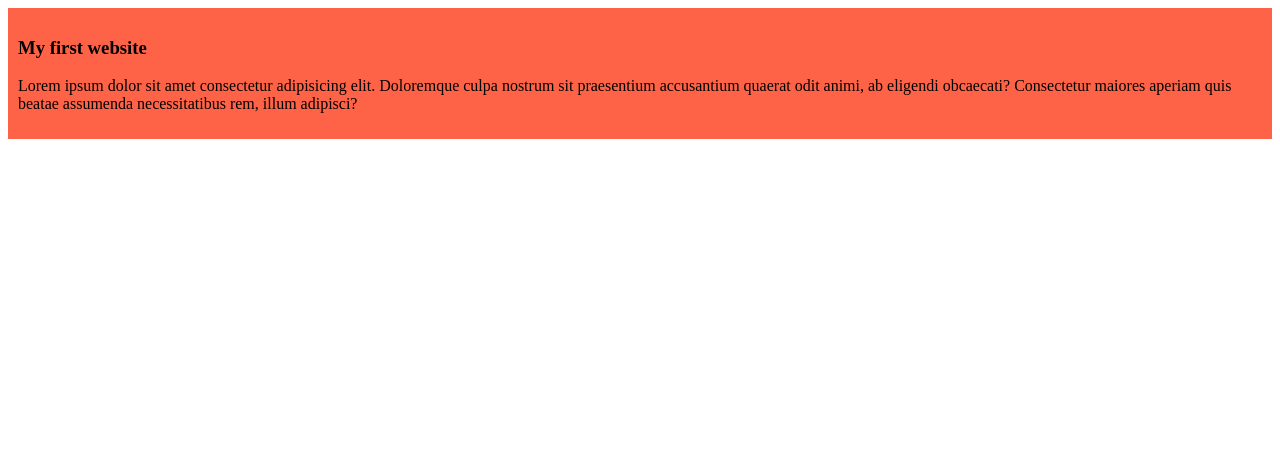
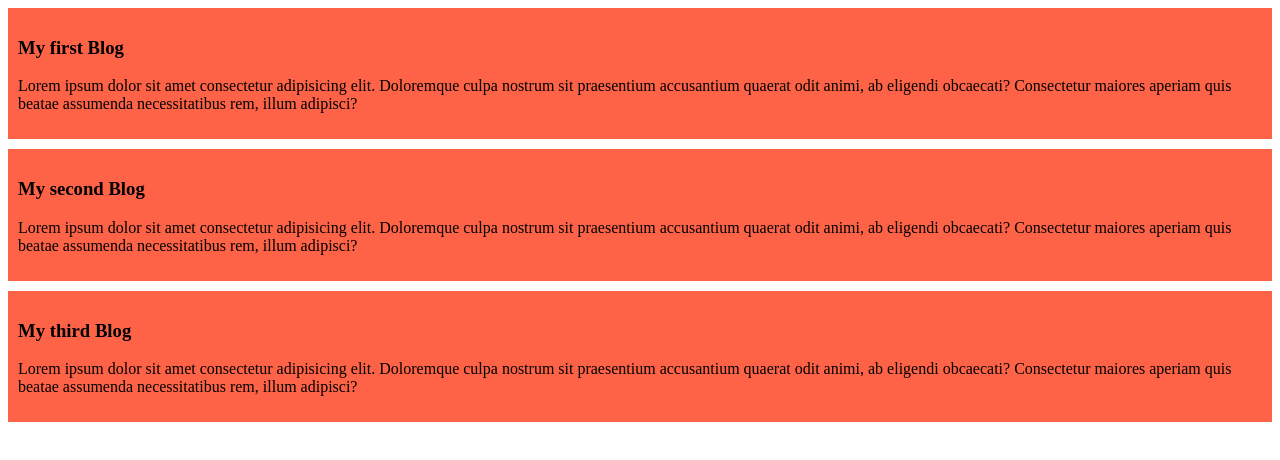
Before and after one commit to soyyedrabbi06/my-simple-website, a plain HTML site: page index.html in a window 1280 px wide. Drawn offline with Linux system fonts and the light colour scheme.

Commit message:
added the second and third blog

```diff
--- a/index.html
+++ b/index.html
@@ -8,7 +8,15 @@
 </head>
 <body>
     <div>
-        <h3>My first website</h3>
+        <h3>My first Blog</h3>
+        <p>Lorem ipsum dolor sit amet consectetur adipisicing elit. Doloremque culpa nostrum sit praesentium accusantium quaerat odit animi, ab eligendi obcaecati? Consectetur maiores aperiam quis beatae assumenda necessitatibus rem, illum adipisci?</p>
+    </div>
+    <div>
+        <h3>My second Blog</h3>
+        <p>Lorem ipsum dolor sit amet consectetur adipisicing elit. Doloremque culpa nostrum sit praesentium accusantium quaerat odit animi, ab eligendi obcaecati? Consectetur maiores aperiam quis beatae assumenda necessitatibus rem, illum adipisci?</p>
+    </div>
+    <div>
+        <h3>My third Blog</h3>
         <p>Lorem ipsum dolor sit amet consectetur adipisicing elit. Doloremque culpa nostrum sit praesentium accusantium quaerat odit animi, ab eligendi obcaecati? Consectetur maiores aperiam quis beatae assumenda necessitatibus rem, illum adipisci?</p>
     </div>
 </body>
--- a/styles/blog.css
+++ b/styles/blog.css
@@ -1,4 +1,5 @@
 div{
     background-color: tomato;
     padding: 10px;
+    margin-bottom: 10px;
 }
```
